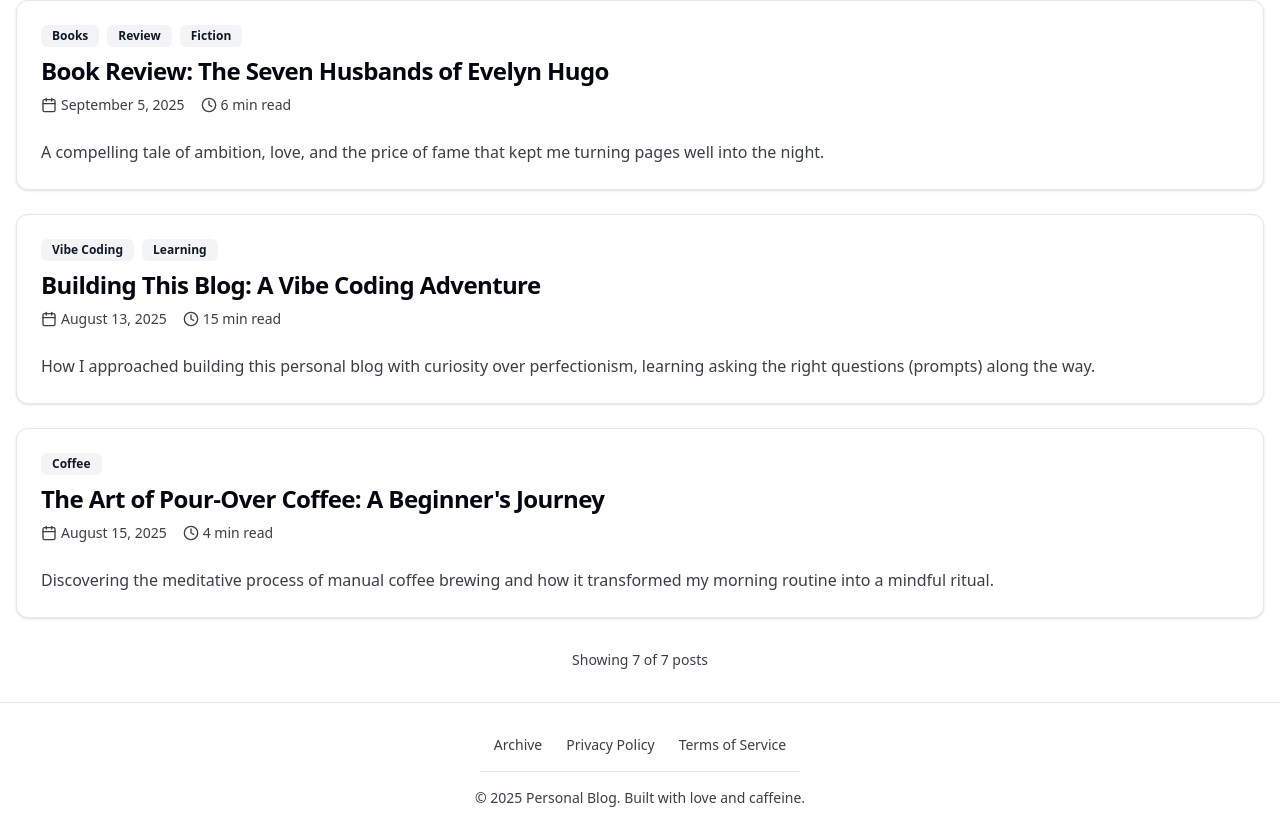
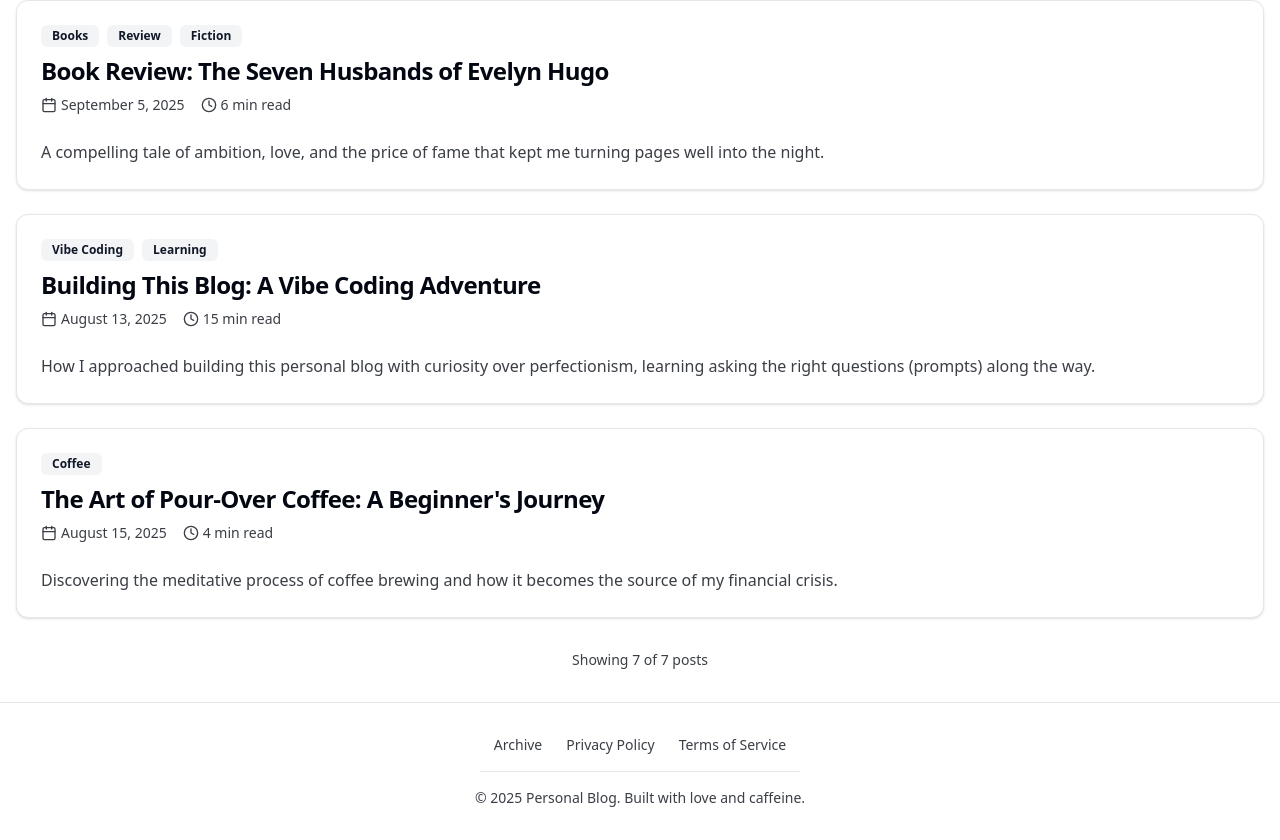
Before and after one commit to abby-chung/pineapplepizza, a React (Vite) app: page /pineapplepizza/blog in a window 1280 px wide. Shown: the part 1221-2061 px from the top of the page. Built offline with nearby package versions, Linux system fonts and the light colour scheme.

Commit message:
Update post content

```diff
--- a/src/data/posts.ts
+++ b/src/data/posts.ts
@@ -44,14 +44,14 @@ export const blogPosts: BlogPost[] = [
 
       <p>Settings for the recipe:</p>
       <ol type="1">
-        <li>FILM SIMULATION: Classic Chrome</li>
+        <li>Film Simulation: Classic Chrome</li>
         <li>Grain Effect: Off</li>
         <li>Color Chrome Effect: Weak</li>
         <li>White Balance: Auto</li>
       </ol>
 
       <h2>Wide Angle Challenge</h2>
-      <p>The principles behind this ritual apply to other daily activities. Washing dishes becomes a tactile meditation. Walking to work becomes an opportunity to notice the world around me. Cooking dinner becomes a creative practice rather than just fuel preparation.</p>
+      <p>Figure out what to capture and get as close as possible.</p>
 
       <p>The key is intentionality – choosing to be fully present for small, regular activities instead of rushing through them to get to something else.</p>
 
@@ -306,10 +306,6 @@ export const blogPosts: BlogPost[] = [
         <li>Gemini Output:</li>
       </ol>
 
-      \`\`\`markdown
-      This website serves as a personal digital journal, chronicling my multifaceted interests and personal growth. It will share my passions for life's simple pleasures through reviews of coffee, books, and movies. Concurrently, the site will act as a public notebook for my learning journey, documenting technical skills I am acquiring, such as "vibe coding." By blending lifestyle content with educational notes, I aim to connect with others who share a similar curiosity for both art and technology. Ultimately, this platform is a space to explore, learn, and share my unique perspective with a community of fellow enthusiasts.
-      \`\`\`
-
       <h3>3. A quick sketch on Excalidraw</h3>
         <div class="image-container">
           <img src="/pineapplepizza/images/posts/coding/layout.png" alt="Blog Site Map" class="blog-image" />
@@ -473,7 +469,7 @@ export const blogPosts: BlogPost[] = [
     id: 1,
     title: "The Art of Pour-Over Coffee: A Beginner's Journey",
     slug: "pour-over-coffee-beginners-journey",
-    excerpt: "Discovering the meditative process of manual coffee brewing and how it transformed my morning routine into a mindful ritual.",
+    excerpt: "Discovering the meditative process of coffee brewing and how it becomes the source of my financial crisis.",
     content: `
       <p>There's something magical about the ritual of pour-over coffee. It's not just about the caffeine – though that's certainly welcome – it's about the process itself. The careful measurement of beans, the precise water temperature, the deliberate, circular motions as you pour.</p>
 
@@ -513,6 +509,6 @@ export const blogPosts: BlogPost[] = [
     date: "August 15, 2025",
     readTime: "4 min read",
     tags: ["Coffee"],
-    author: "Author Name"
+    author: "Abby Chung"
   }
 ]
```
Also changed, not shown: 2 other files (tests, documents, lock files or other folders).
